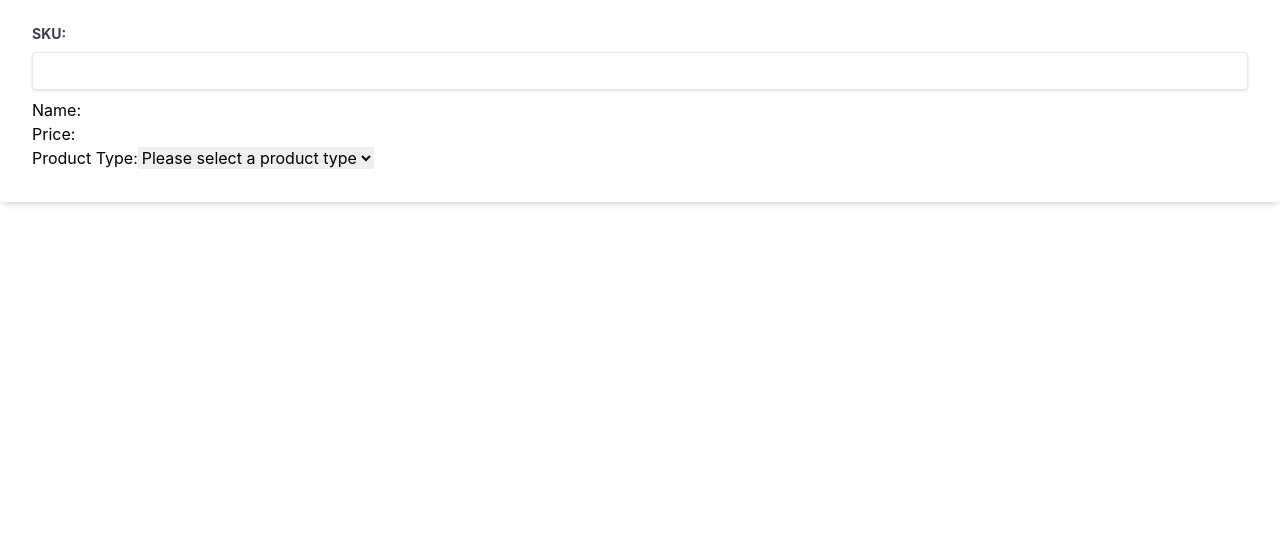
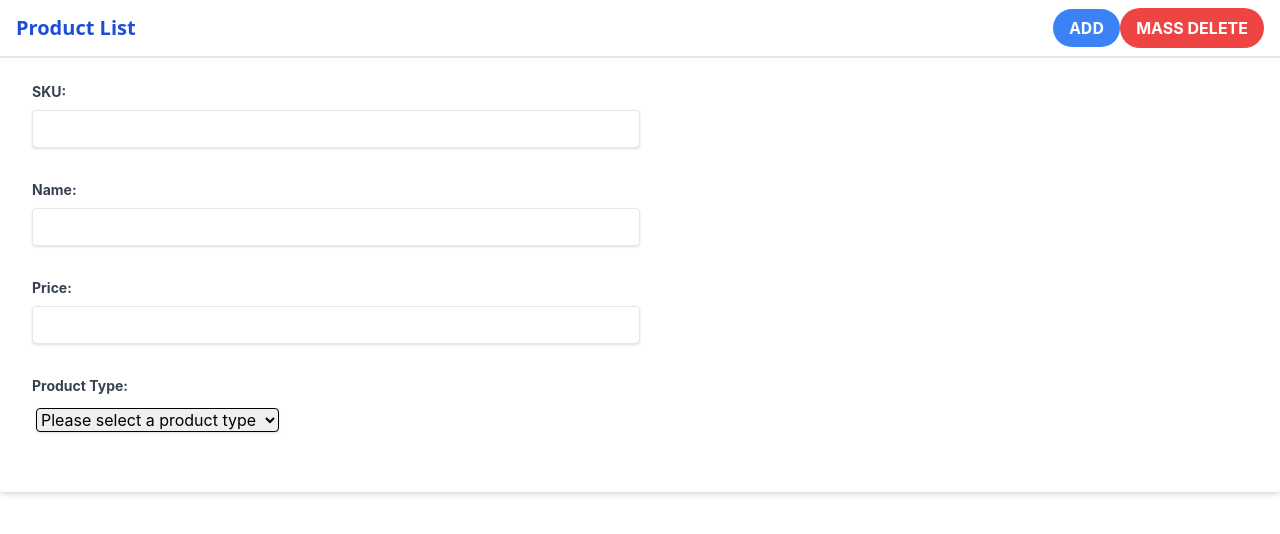
Before and after one commit to tundx0/sca-client, a React (Create React App) app: page /add-product in a window 1280 px wide. Shown: the top 534 px of the page. Built offline with nearby package versions, Linux system fonts and the light colour scheme.

Commit message:
add handleSubmit function

```diff
--- a/src/components/addProduct.jsx
+++ b/src/components/addProduct.jsx
@@ -1,4 +1,5 @@
 import React, { useState } from "react";
+import Navbar from "./NavBar";
 
 function ProductForm() {
   const [sku, setSku] = useState("");
@@ -12,8 +13,34 @@ function ProductForm() {
   const [length, setLength] = useState("");
 
   const handleSubmit = (event) => {
-    event.preventDefault();
-    // Submit the form data to the server or save it in the database
+    let productSpecificAttribute = "";
+    if (productType === "DVD") {
+      productSpecificAttribute = size;
+    } else if (productType === "Book") {
+      productSpecificAttribute = weight;
+    } else if (productType === "Furniture") {
+      productSpecificAttribute = `${height}x${width}x${length}`;
+    }
+    const productData = {
+      sku: sku,
+      name: name,
+      price: price,
+      type: productType,
+      product_specific_attribute: productSpecificAttribute,
+    };
+    console.log(productData);
+    // Make the POST request to the API
+    fetch(`${process.env.REACT_APP_API_URL}/api/v1/product`, {
+      method: "POST",
+      headers: {
+        "Content-Type": "application/json",
+      },
+      body: JSON.stringify(productData),
+    })
+      .then((response) => console.log(response.json()))
+      .catch((err) => {
+        console.log(err.message);
+      });
   };
 
   const handleProductTypeChange = (event) => {
@@ -21,48 +48,73 @@ function ProductForm() {
   };
 
   return (
+    <div>
+      <Navbar handleSubmit={handleSubmit} />
       <form
         id="product_form"
-      className="bg-white shadow-md rounded px-8 pt-6 pb-8 mb-4"
+        className="bg-white shadow-md rounded px-8 pt-6 pb-8 mb-4 flex flex-col"
         onSubmit={handleSubmit}
       >
         <label
           htmlFor="sku"
-        className="block text-gray-700 text-sm font-bold mb-2"
+          className=" w-1/2 block text-gray-700 text-sm font-bold mb-2"
         >
           SKU:
         </label>
         <input
-        className="shadow appearance-none border mb-2 rounded w-full py-2 px-3 text-gray-700 leading-tight focus:outline-none focus:shadow-outline"
+          className="shadow appearance-none border mb-2 rounded w-1/2 py-2 px-3 text-gray-700 leading-tight focus:outline-none focus:shadow-outline"
           type="text"
           id="sku"
           value={sku}
           onChange={(event) => setSku(event.target.value)}
         />
         <br />
-      <label htmlFor="name">Name:</label>
+        <label
+          htmlFor="name"
+          className="block text-gray-700 text-sm font-bold mb-2"
+        >
+          Name:
+        </label>
         <input
+          className="shadow appearance-none border mb-2 rounded w-1/2 py-2 px-3 text-gray-700 leading-tight focus:outline-none focus:shadow-outline"
           type="text"
           id="name"
           value={name}
           onChange={(event) => setName(event.target.value)}
         />
         <br />
-      <label htmlFor="price">Price:</label>
+        <label
+          htmlFor="price"
+          className="block text-gray-700 text-sm font-bold mb-2"
+        >
+          Price:
+        </label>
         <input
+          className="shadow appearance-none border mb-2 rounded w-1/2 py-2 px-3 text-gray-700 leading-tight focus:outline-none focus:shadow-outline"
           type="number"
           id="price"
           value={price}
           onChange={(event) => setPrice(event.target.value)}
         />
         <br />
-      <label htmlFor="productType">Product Type:</label>
+        <label
+          htmlFor="productType"
+          className="block text-gray-700 text-sm font-bold mb-2"
+        >
+          Product Type:
+        </label>
         <select
+          className="w-1/5 border border-black border-solid shadow m-1 rounded"
           id="productType"
           value={productType}
           onChange={handleProductTypeChange}
         >
-        <option value="">Please select a product type</option>
+          <option
+            value=""
+            className="block w-1/3 text-gray-700 text-sm font-bold mb-2"
+          >
+            Please select a product type
+          </option>
           <option value="DVD">DVD</option>
           <option value="Book">Book</option>
           <option value="Furniture">Furniture</option>
@@ -70,8 +122,14 @@ function ProductForm() {
         <br />
         {productType === "DVD" && (
           <>
-          <label htmlFor="size">Size (in MB):</label>
+            <label
+              htmlFor="size"
+              className="block text-gray-700 text-sm font-bold mb-2"
+            >
+              Size (in MB):
+            </label>
             <input
+              className="shadow appearance-none border mb-2 rounded w-1/3 py-2 px-3 text-gray-700 leading-tight focus:outline-none focus:shadow-outline"
               type="number"
               id="size"
               value={size}
@@ -82,8 +140,14 @@ function ProductForm() {
         )}
         {productType === "Book" && (
           <>
-          <label htmlFor="weight">Weight (in Kg):</label>
+            <label
+              htmlFor="weight"
+              className="block text-gray-700 text-sm font-bold mb-2"
+            >
+              Weight (in Kg):
+            </label>
             <input
+              className="shadow appearance-none border mb-2 rounded w-1/3 py-2 px-3 text-gray-700 leading-tight focus:outline-none focus:shadow-outline"
               type="number"
               id="weight"
               value={weight}
@@ -94,10 +158,52 @@ function ProductForm() {
         )}
         {productType === "Furniture" && (
           <>
-          <label htmlFor="height">Height:</label>
+            <label
+              htmlFor="length"
+              className="block text-gray-700 text-sm font-bold mb-2"
+            >
+              Length:
+            </label>
+            <input
+              className="shadow appearance-none border mb-2 rounded w-1/3 py-2 px-3 text-gray-700 leading-tight focus:outline-none focus:shadow-outline"
+              type="number"
+              id="length"
+              value={length}
+              onChange={(event) => setLength(event.target.value)}
+            />
+            <br />
+            <label
+              htmlFor="width"
+              className="block text-gray-700 text-sm font-bold mb-2"
+            >
+              Width:
+            </label>
+            <input
+              className="shadow appearance-none border mb-2 rounded w-1/3 py-2 px-3 text-gray-700 leading-tight focus:outline-none focus:shadow-outline"
+              type="number"
+              id="width"
+              value={width}
+              onChange={(event) => setWidth(event.target.value)}
+            />
+            <br />
+            <label
+              htmlFor="height"
+              className="block text-gray-700 text-sm font-bold mb-2"
+            >
+              Height:
+            </label>
+            <input
+              className="shadow appearance-none border mb-2 rounded w-1/3 py-2 px-3 text-gray-700 leading-tight focus:outline-none focus:shadow-outline"
+              type="number"
+              id="height"
+              value={height}
+              onChange={(event) => setHeight(event.target.value)}
+            />
+            <br />
           </>
         )}
       </form>
+    </div>
   );
 }
 
```
Lines whose indentation alone changed are shown as unchanged.
